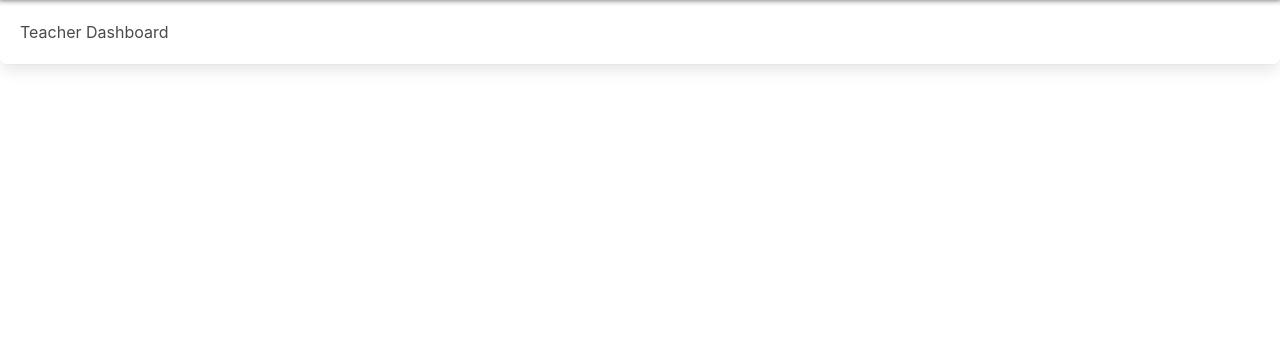
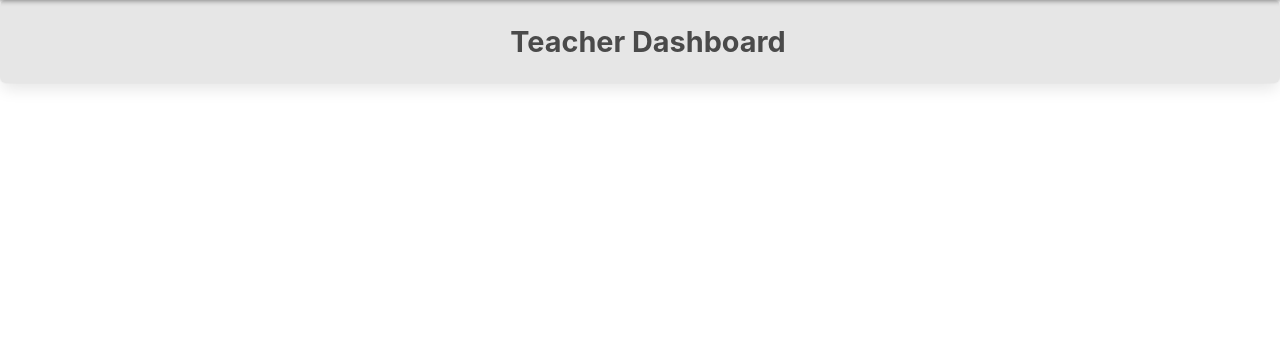
Before and after one commit to IslaFranco/schoolpy, a Django app: page /teacher-dashboard/ in a window 1280 px wide. Shown: the part 56-420 px from the top of the page. Run offline with Django 4.2, Linux system fonts and the light colour scheme; data that the repository does not hold is empty.

Commit message:
more css

```diff
--- a/main_app/static/css/style.css
+++ b/main_app/static/css/style.css
@@ -21,6 +21,15 @@ main{
     /* padding: 1rem; */
     margin: 0;
     flex: 1 0 auto;
+}
+/* MAIN */
+.main-btn{
+    color: white;
+    background-color: var(--main-color);
+}
+.main-btn:hover{
+    color: white;
+    background-color: var(--main-color-hover);
 }
 
 /* NAVIGATION */
--- a/main_app/static/css/teacher-dash.css
+++ b/main_app/static/css/teacher-dash.css
@@ -1,5 +1,17 @@
-
 /* TEACHER DASHBOARD */
+.teacher-header{
+    display: flex;
+    justify-content: center;
+    flex-wrap: wrap;
+    align-items: center;
+    background-color: rgb(230, 230, 230);
+    height: auto;
+}
+.teacher-header h1{
+    font-size: 1.8rem;
+    font-weight: 700;
+    margin-left: 1rem;
+}
 .teacher-name, .student-name{
     font-size: 1.4rem;
     font-weight: 700;
```
